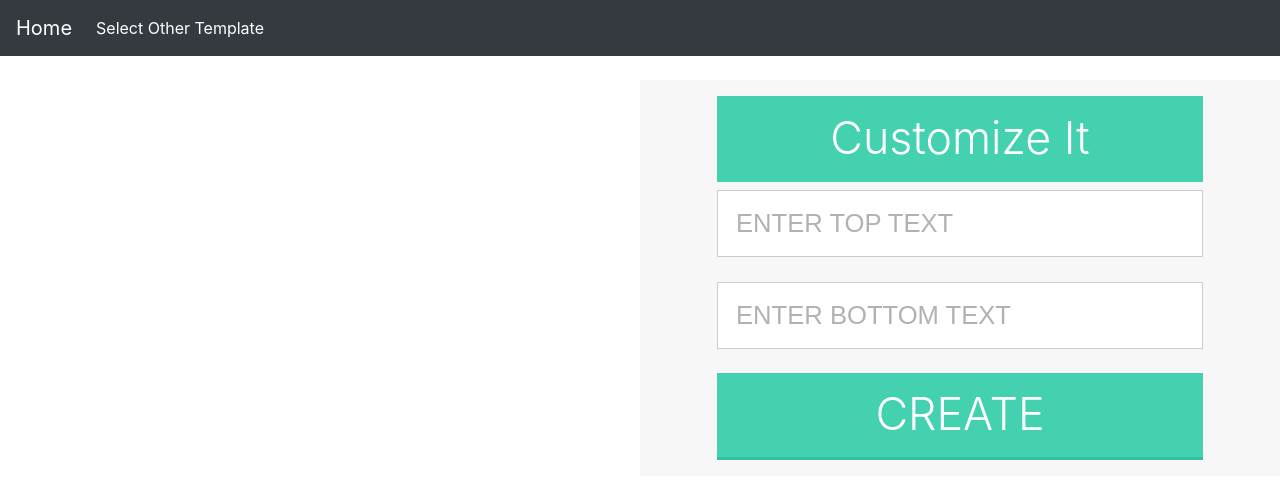
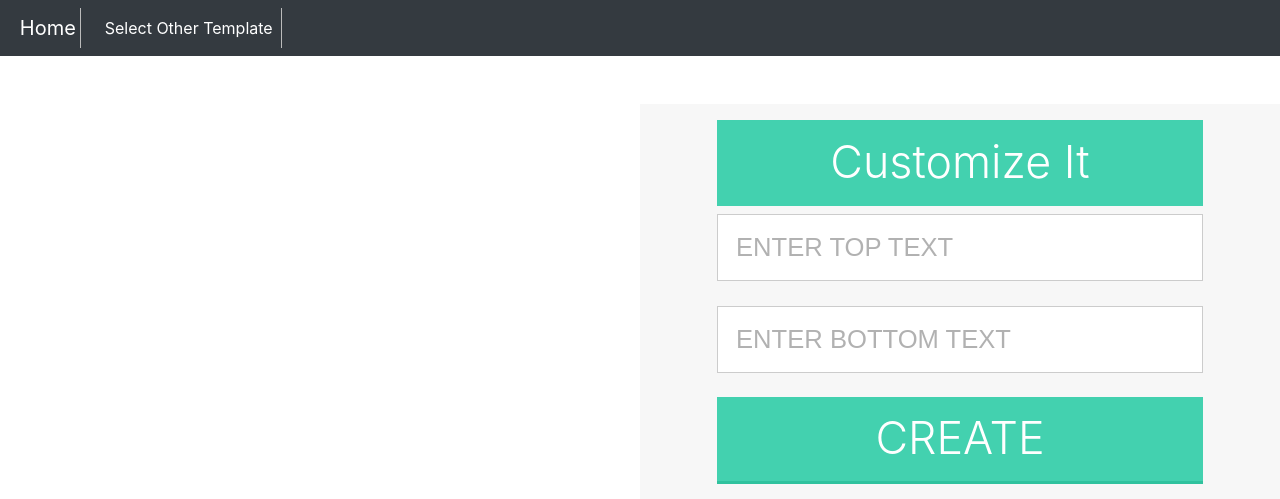
Before and after one commit to PacificPR/creatememes, a Flask app: template templates/create.html in a window 1280 px wide; the page is wider, and only the part inside the window is pictured. Shown: the top 499 px of that part. Run offline with Flask 2, Linux system fonts and the light colour scheme; the template is opened without the code that fills it, so the values that code supplies are empty; some libraries are stand-ins or nearby versions.

```diff
--- a/static/css/index.css
+++ b/static/css/index.css
@@ -12,9 +12,15 @@ body{
     width: 85%;
     margin-left: 5%;
 
-
 }
 
+li{
+    border-right: 0.05vw solid #bbb;
+}
+.navbar-brand{
+    padding:0.3vw;
+    border-right:  0.05vw solid #bbb;
+}
 .button{
     height: 50px;
     width: 50%;
@@ -24,8 +30,8 @@ body{
     box-sizing: border-box;
     font-family: Roboto;
     font-style: style;
-    font-size: 40px;
-    padding-left: 2rem;
+    font-size: 2vw;
+    padding-left: 2vw;
     position: absolute;
     top: 50%;
     left: 50%;
--- a/templates/create.html
+++ b/templates/create.html
@@ -17,8 +17,9 @@
       </ul>
     </div>
   </nav>
+  <br>
+
   <div class="main">
-
     <div style="float: left;;width: 50%;height: 80%;">
         <img src="{{img}}" style="max-width: 100%;max-height: 100%;" memeid={{id}}>
     </div>
--- a/templates/final.html
+++ b/templates/final.html
@@ -4,7 +4,7 @@
 
 {% block content %}
 
-<nav class="navbar navbar-expand-lg navbar-light bg-light">
+<nav class="navbar navbar-expand-lg navbar-dark bg-dark">
     <a class="navbar-brand" href="/">Home</a>
     <button class="navbar-toggler" type="button" data-toggle="collapse" data-target="#navbarNav" aria-controls="navbarNav" aria-expanded="false" aria-label="Toggle navigation">
       <span class="navbar-toggler-icon"></span>
@@ -17,7 +17,7 @@
       </ul>
     </div>
   </nav>
-
+<br>
     <!-- <a href={{img}} download > <img src="../static/img/meme.jpg" alt="thumbnail" width="120"> </a>  -->
     <a href="{{img}}" download>
        <img src={{img}} >
--- a/templates/index.html
+++ b/templates/index.html
@@ -2,9 +2,9 @@
 {% block title %} MEMEZZ {% endblock %}
 
 {% block content %}
-    <img src="../static/img/bg1.jpeg" id=bg />
 
     <form action="/search" class="fomr">
+    <img src="../static/img/bg1.jpeg" id=bg />
         <input type="submit" class="button" id="btn" value="GET TRENDY MEMES" >
     </form>
 
```
